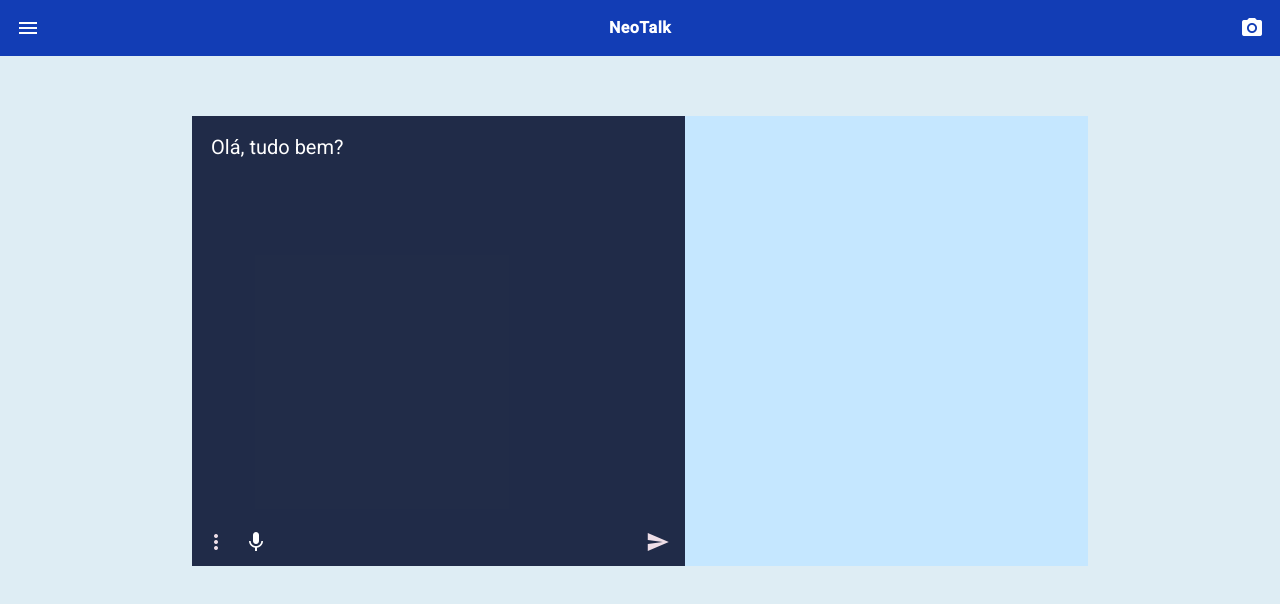
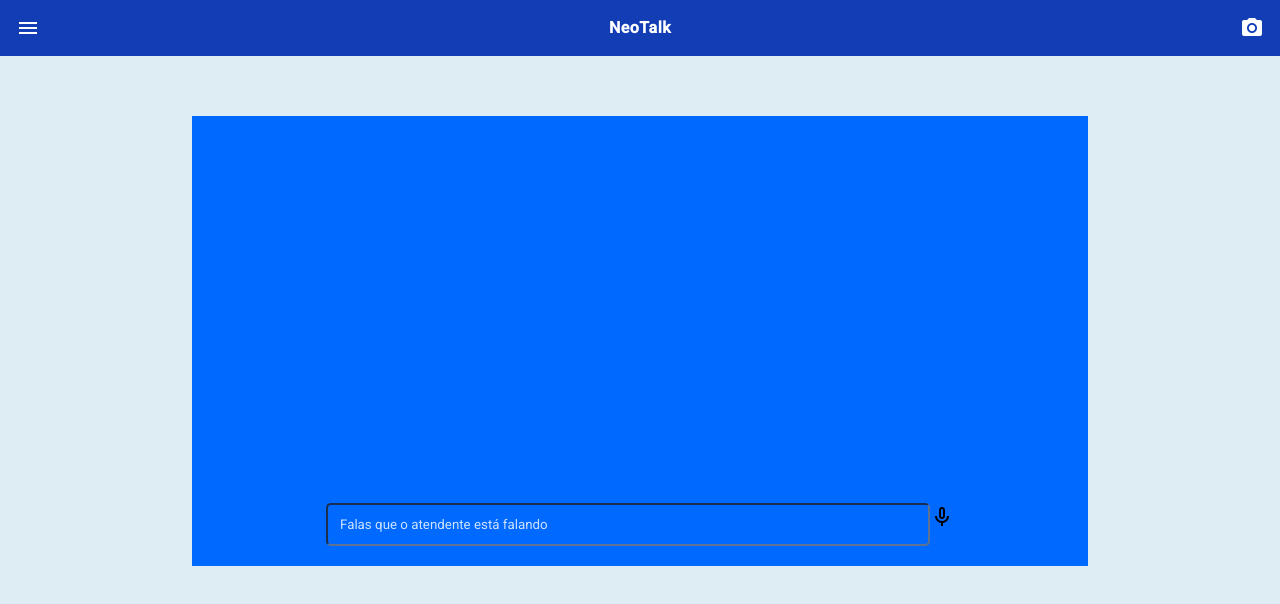
Before and after one commit to NeoSolutions2022/NeoTalk, an Angular app in the folder neotalk/: page /chat in a window 1280 px wide. Shown: the top 604 px of the page. Built offline with nearby package versions, Linux system fonts and the light colour scheme.

Commit message:
criando nova estruturação

```diff
--- a/neotalk/src/app/modules/chat/pages/chat/chat.component.html
+++ b/neotalk/src/app/modules/chat/pages/chat/chat.component.html
@@ -12,10 +12,17 @@
       @if(loadingContent){
           <mat-spinner></mat-spinner>
       }
+      <div class="input-traducao">
+        <input type="text" placeholder="Falas que o atendente está falando" name="" id="">
 
+        <span class="material-symbols-outlined">
+          mic
+        </span>
+      </div>
     </div>
 
-    <div class="chat__content__text">
+
+    <!-- <div class="chat__content__text">
       <div class="chat__content__text__input">
         <button matTextPrefix mat-icon-button>
           <mat-icon>more_vert</mat-icon>
@@ -36,6 +43,6 @@
             </button>
           }
       </div>
-    </div>
+    </div> -->
   </div>
 </div>
--- a/neotalk/src/app/modules/chat/pages/chat/chat.component.scss
+++ b/neotalk/src/app/modules/chat/pages/chat/chat.component.scss
@@ -1,6 +1,5 @@
 .chat-container{
   height: 100vh;
-  display: flex;
   flex-direction: column;
   background-color: #deedf4;
 
@@ -34,13 +33,28 @@
         height: 100%;
         padding: 0;
         margin: 0 !important;
-        width: 45%;
-        background: #c5e7ff;
+        width: 100%;
+        background: #0069FF;
         display: flex;
         justify-content: center;
 
+        .input-traducao {
+          position: absolute;
+          bottom: 20px;
+          input {
+            width: 604px;
+            padding: 12px;
+            border-radius: 5px;
+            background-color: transparent;
+            opacity: 0.8;
+          }
+          ::-webkit-input-placeholder {
+            color: white;
+          }
+        }
+
         pose-viewer{
-          width: 90%;
+          width: 40%;
         }
 
         mat-spinner{
--- a/neotalk/src/index.html
+++ b/neotalk/src/index.html
@@ -8,6 +8,7 @@
   <link rel="icon" type="image/x-icon" href="favicon.ico">
   <link href="https://fonts.googleapis.com/css2?family=Roboto:wght@300;400;500&display=swap" rel="stylesheet">
   <link href="https://fonts.googleapis.com/icon?family=Material+Icons" rel="stylesheet">
+  <link rel="stylesheet" href="https://fonts.googleapis.com/css2?family=Material+Symbols+Outlined:opsz,wght,FILL,GRAD@20..48,100..700,0..1,-50..200&icon_names=mic" />
   <script src="https://unpkg.com/pose-viewer@latest/dist/pose-viewer/pose-viewer.esm.js" type="module"></script>
 </head>
 <body class="mat-typography">
```
